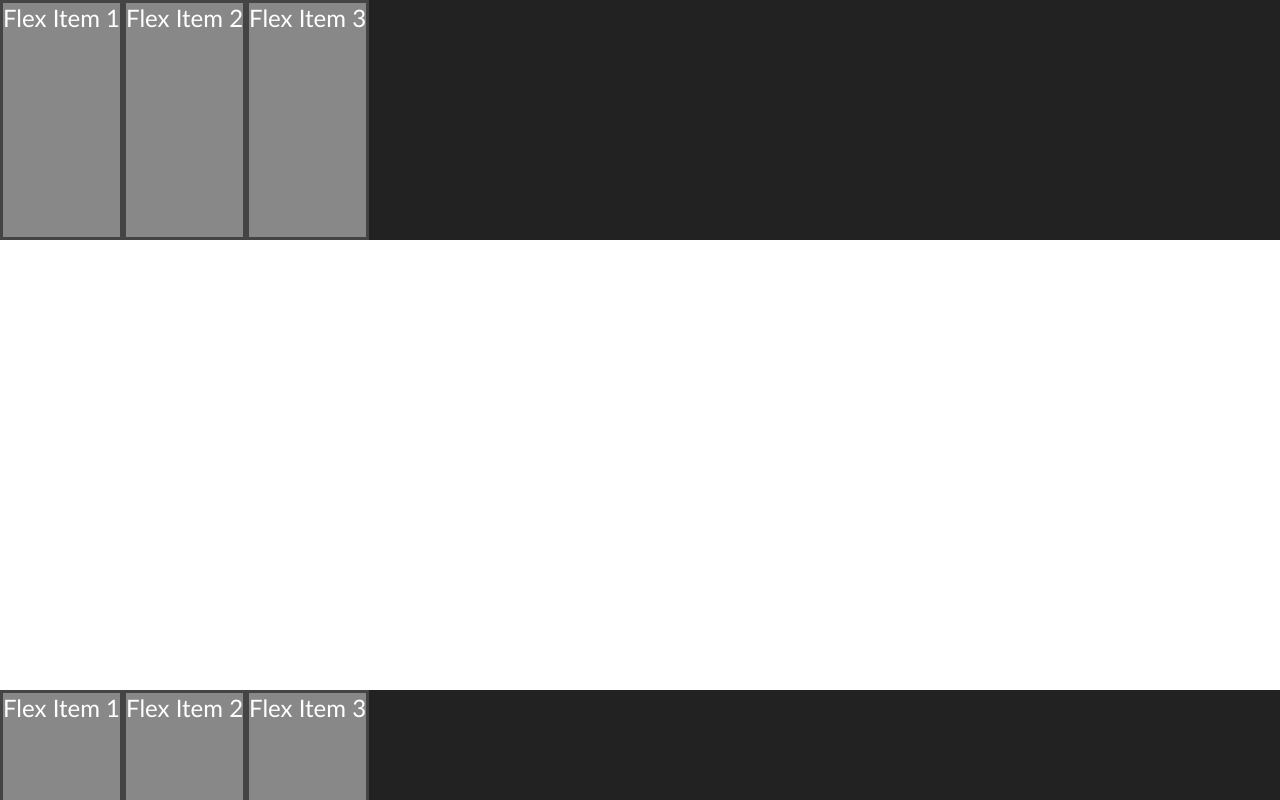
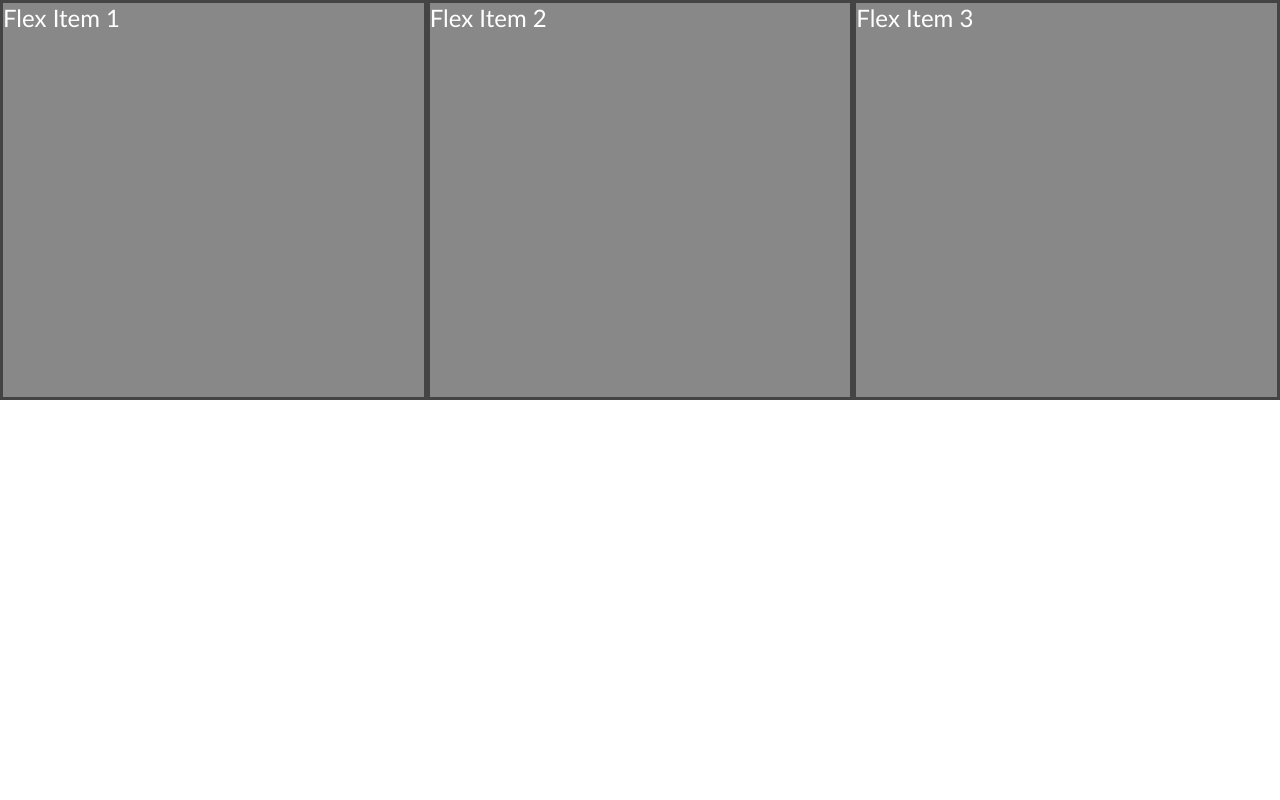
Before and after one commit to Jochizan/courses-css, a plain HTML site: page index.html in a window 1280 px wide. Shown: the top 800 px of the page. Drawn offline with Linux system fonts and the light colour scheme.

Commit message:
finish flex-basis and flex

```diff
--- a/css/main.css
+++ b/css/main.css
@@ -9,15 +9,15 @@
 }
 
 html {
-  font-family: "Gill Sans", "Gill Sans MT", "Trebuchet MS", sans-serif;
+  font-family: 'Gill Sans', 'Gill Sans MT', 'Trebuchet MS', sans-serif;
   font-size: 12px;
   color: #fff;
 }
 
 .container {
+  background-color: #222;
+  height: 400px;
   width: 100%;
-  background-color: #222;
-  height: 30vh;
 
   /* Flex I del Elemento Padre */
   /* Display define que una caja será flexbox de bloque o flexbox de línea */
@@ -59,17 +59,24 @@ html {
   */
   flex-shrink: 1;
   flex-basis: auto;
-
+  flex-basis: 100px;
+  /* width: 200px; */
+  /* Es el tamaño del elemento hijo dentro de la línea de la caja flexbox
+    Si la caja flexbox tiene dirección de fila, flex-basis representa el width
+    Si la caja flexbox tiene dirección de columna, flex-basis representa el height
+    Valor por defecto "auto" */
+  flex: 1 1 auto;
+  /* Es un shorthand de las propiedades flex-grow, flex-shrink y flex-basis, en ese orden */
   font-size: 2rem;
   background-color: #888;
 }
 
 .item:nth-child(2) {
   /* flex-grow: 3; */
-  flex-shrink: 2;
+  /* flex-shrink: 2; */
 }
 
 .item:nth-child(3) {
   /* flex-grow: 2; */
-  flex-shrink: 3;
+  /* flex-shrink: 3; */
 }
```
Lines whose indentation alone changed are shown as unchanged.
